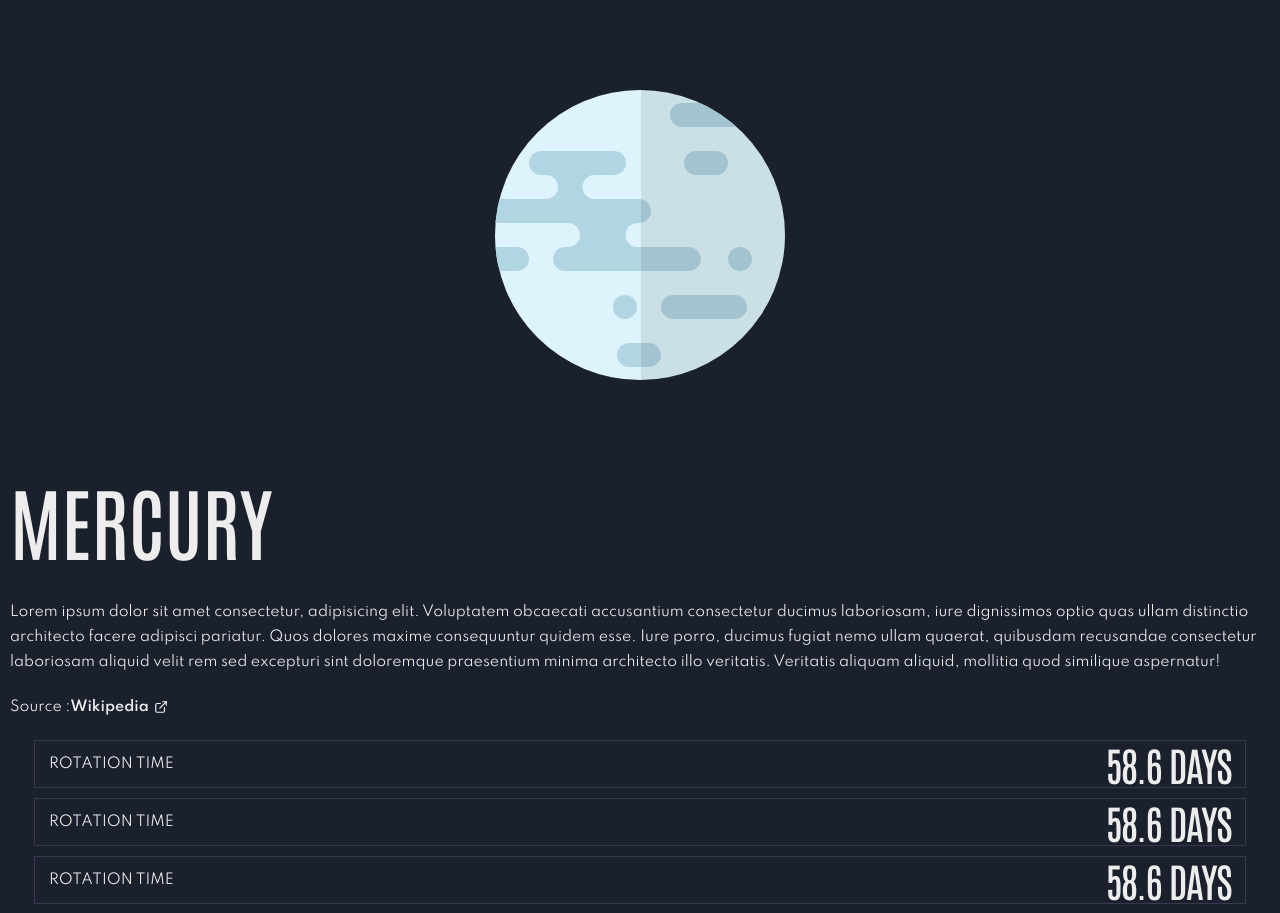
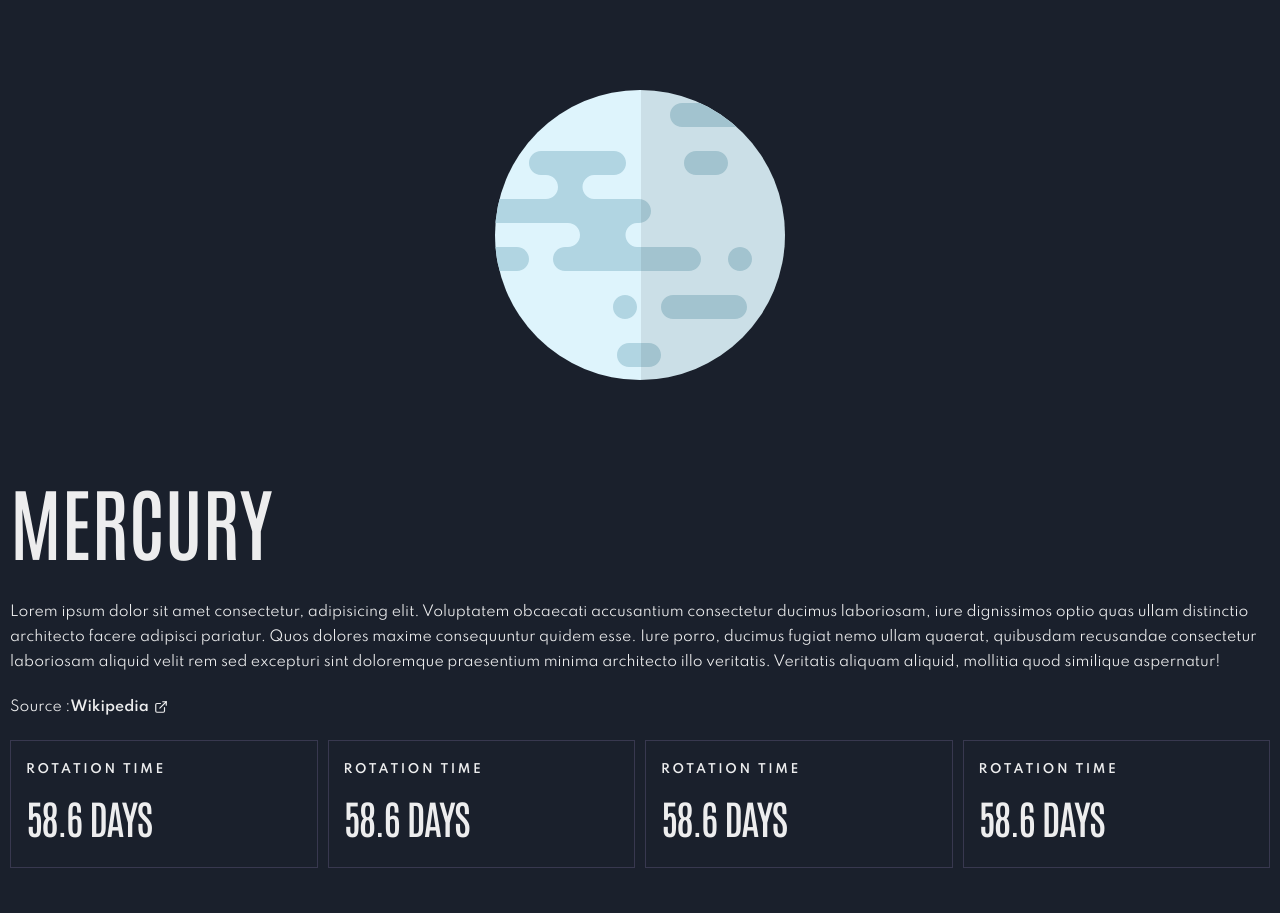
Before and after one commit to dors001/planets-facts-site, a React (Vite) app: page / in a window 1280 px wide. Shown: the top 913 px of the page. After the commit the page ends 888 px from the top, so only its background shows below. Built offline with nearby package versions, Linux system fonts and the light colour scheme.

Commit message:
Responsive facts

```diff
--- a/src/App.tsx
+++ b/src/App.tsx
@@ -1,14 +1,4 @@
-import {
-  Box,
-  Flex,
-  VStack,
-  Link,
-  Show,
-  Image,
-  Text,
-  Grid,
-  GridItem,
-} from "@chakra-ui/react";
+import { Box, Flex, VStack, Grid } from "@chakra-ui/react";
 import "./App.css";
 import "./index.css";
 import Logo from "./Components/Logo";
@@ -19,7 +9,8 @@ import PlanetInfo from "./Components/PlanetInfo";
 import Fact from "./Components/Fact";
 
 function App() {
-  const lorem =" Lorem ipsum dolor sit amet consectetur, adipisicing elit. Voluptatem obcaecati accusantium consectetur ducimus laboriosam, iure dignissimos optio quas ullam distinctio architecto facere adipisci pariatur. Quos dolores maxime consequuntur quidem esse. Iure porro, ducimus fugiat nemo ullam quaerat, quibusdam recusandae consectetur laboriosam aliquid velit rem sed excepturi sint doloremque praesentium minima architecto illo veritatis. Veritatis aliquam aliquid, mollitia quod similique aspernatur!"
+  const lorem =
+    " Lorem ipsum dolor sit amet consectetur, adipisicing elit. Voluptatem obcaecati accusantium consectetur ducimus laboriosam, iure dignissimos optio quas ullam distinctio architecto facere adipisci pariatur. Quos dolores maxime consequuntur quidem esse. Iure porro, ducimus fugiat nemo ullam quaerat, quibusdam recusandae consectetur laboriosam aliquid velit rem sed excepturi sint doloremque praesentium minima architecto illo veritatis. Veritatis aliquam aliquid, mollitia quod similique aspernatur!";
   return (
     <>
       <VStack>
@@ -50,22 +41,27 @@ function App() {
           <Show above="lg">
             <InfoButtons />
           </Show> */}
-          <Grid templateAreas={{
-            base: `"planetImg" "infoText" "facts"`
+        <Grid
+          templateAreas={{
+            base: `"planetImg" "infoText" "facts"`,
           }}
           templateColumns={{
-            base: "1fr"
+            base: "1fr",
           }}
         >
           <Box className="facts-container" margin="1rem">
             <PlanetImage />
-              <PlanetInfo planetName="Mercury" planetInfo={lorem} source="Wikipedia"/>
-              <Box className="planet-facts--container">
+            <PlanetInfo
+              planetName="Mercury"
+              planetInfo={lorem}
+              source="Wikipedia"
+            />
+            <Flex className="planet-facts--container">
               <Fact factTitle="ROTATION TIME" factNumbers="58.6 DAYS" />
               <Fact factTitle="ROTATION TIME" factNumbers="58.6 DAYS" />
               <Fact factTitle="ROTATION TIME" factNumbers="58.6 DAYS" />
               <Fact factTitle="ROTATION TIME" factNumbers="58.6 DAYS" />
-              </Box>
+            </Flex>
           </Box>
         </Grid>
       </VStack>
--- a/src/Components/Fact.tsx
+++ b/src/Components/Fact.tsx
@@ -1,4 +1,4 @@
-import { Text, Flex } from "@chakra-ui/react";
+import { Text, Flex, Show } from "@chakra-ui/react";
 
 interface Props {
   factTitle: string;
@@ -9,8 +9,12 @@ const Fact = ({ factTitle, factNumbers }: Props) => {
   return (
     <>
       <Flex className="fact--container">
-        <Text textStyle="body">{factTitle}</Text>
-        <Text textStyle="h2">{factNumbers}</Text>
+        <Text className="fact--content" textStyle="h3">
+          {factTitle}
+        </Text>
+        <Text className="fact--content" textStyle="h2">
+          {factNumbers}
+        </Text>
       </Flex>
     </>
   );
--- a/src/index.css
+++ b/src/index.css
@@ -144,6 +144,7 @@
 /* Facts */
 
 .planet-facts--container {
+  flex-direction: column;
   margin: 1rem 2.4rem;
 }
 
@@ -156,3 +157,36 @@
   align-items: center;
   border: 1px solid #38384f;
 }
+
+@media screen and (min-width: 768px) {
+
+  .planet-facts--container {
+    flex-direction: row;
+    align-content: space-between;
+    margin: 0;
+    gap: 1rem;
+  }
+
+  .fact--container {
+    flex-direction: column;
+    height: 88px;
+    padding: 1rem 0.5rem;
+  }
+
+  .fact--content {
+    width: 100%;
+    height: 100%;
+    text-align: left;
+  }
+
+}
+
+@media screen and (min-width: 1024px) {
+
+  .fact--container {
+    flex-direction: column;
+    height: 128px;
+    padding: 2rem 1.5rem;
+  }
+
+}
```
Lines whose indentation alone changed are shown as unchanged.
